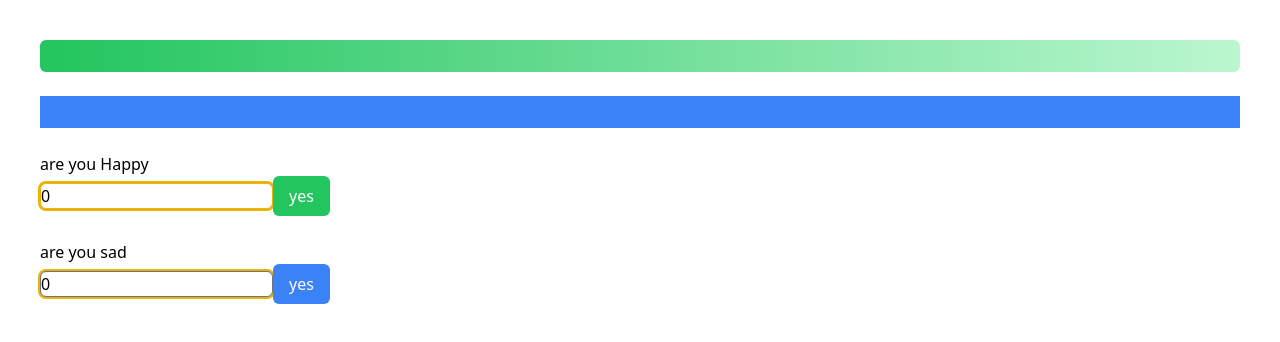
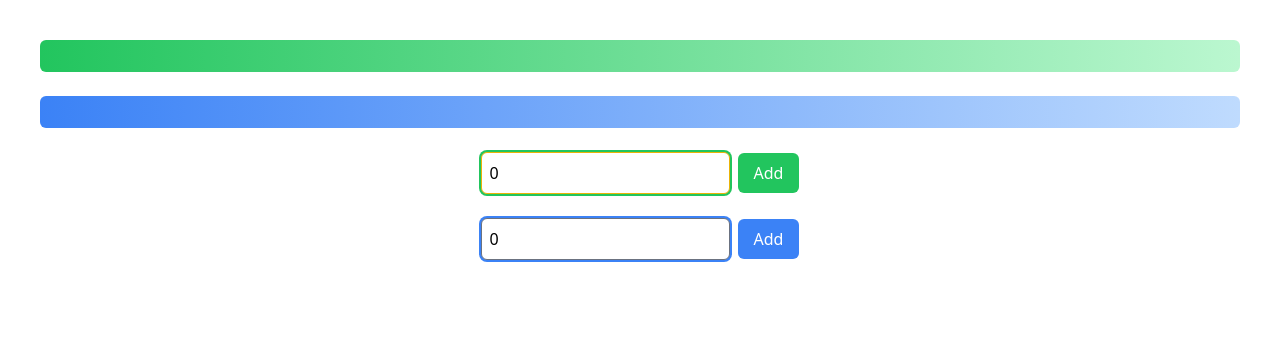
Before and after one commit to suniljoshi26/redux, a React (Vite) app in the folder modetraker/: page / in a window 1280 px wide. Shown: the top 342 px of the page. Built offline with nearby package versions, Linux system fonts and the light colour scheme.

Commit message:
ui complete

```diff
--- a/modetraker/src/App.tsx
+++ b/modetraker/src/App.tsx
@@ -1,16 +1,16 @@
 import React from "react";
 import HappyIncrement from "./HappyIncrement";
 import HappyTraker from "./HappyTraker";
-import SaidIncrement from "./SaidIncrement";
-import SaidTraker from "./SaidTraker";
+import SadIncrement from "./SadIncrement";
+import SadTraker from "./SadTraker";
 
 function App() {
   return (
     <div className=" p-10  space-y-6">
       <HappyTraker />
-      <SaidTraker />
+      <SadTraker />
       <HappyIncrement />
-      <SaidIncrement />
+      <SadIncrement />
     </div>
   );
 }
--- a/modetraker/src/HappyIncrement.tsx
+++ b/modetraker/src/HappyIncrement.tsx
@@ -10,19 +10,18 @@ const HappyIncrement: FC<happyProps> = (props) => {
     dispatch(happyButtonClicked(quantity));
   }
   return (
-    <div>
+    <div className="text-center ">
       {" "}
-      <h1>are you Happy</h1>
       <input
         value={quantity}
         onChange={(event) => setQuantity(+event.target.value)}
-        className="border border-yellow-500 outline-none rounded-md  ring-2 ring-yellow-500"
+        className="border border-yellow-500 outline-none rounded-md  p-2 ring-2 ring-green-500"
       />
       <button
         onClick={increment}
-        className="px-4 py-2 bg-green-500 rounded-md text-white "
+        className="px-4 p-2 ml-2 bg-green-500 rounded-md text-white "
       >
-        yes
+        Add
       </button>
     </div>
   );
--- a/modetraker/src/HappyTraker.tsx
+++ b/modetraker/src/HappyTraker.tsx
@@ -13,7 +13,7 @@ const HappyTraker: FC<happyProps> = (props) => {
         <div className="text-white text-xl">
           <>
             Happyness : {m.intensity},<br />
-            Time:{m.when.toTimeString()}
+            Time : {m.when.toTimeString()}
           </>
         </div>
       ))}{" "}
--- a/modetraker/src/SaidIncrement.tsx
+++ b/modetraker/src/SadIncrement.tsx
@@ -11,18 +11,17 @@ const SaidIncrement: FC<said> = (props) => {
     dispatch(sadButtonClicked(quantity));
   }
   return (
-    <div>
-      <h1>are you sad</h1>
+    <div className="text-center">
       <input
         value={quantity}
         onChange={(event) => setQuantity(+event.target.value)}
-        className="border border-gray-500 rounded-md ring-2 ring-yellow-500  outline-none"
+        className="border border-gray-500 rounded-md ring-2 p-2 ring-blue-500  outline-none"
       />
       <button
         onClick={Decrement}
-        className="px-4 py-2 rounded-md bg-blue-500 text-white"
+        className="px-4 p-2 ml-2 rounded-md bg-blue-500 text-white "
       >
-        yes
+        Add
       </button>
     </div>
   );
--- a/modetraker/src/SaidTraker.tsx
+++ b/modetraker/src/SadTraker.tsx
@@ -7,11 +7,11 @@ const SaidTraker: FC<SaidTrakerProps> = (props) => {
   const sadMoments = useSelector(sadMomentsSelectoe);
   return (
     <div>
-      <h1 className="bg-blue-500 py-4 px-8">
+      <h1 className="bg-gradient-to-r from-blue-500 to-blue-200  py-4 px-8 rounded-md">
         {sadMoments.map((m) => (
-          <div>
+          <div className="text-white text-xl">
             <>
-              Sadness:{m.intensity}, Time:{m.when.toTimeString()}
+              Sadness : {m.intensity}, Time : {m.when.toTimeString()}
             </>
           </div>
         ))}
```
